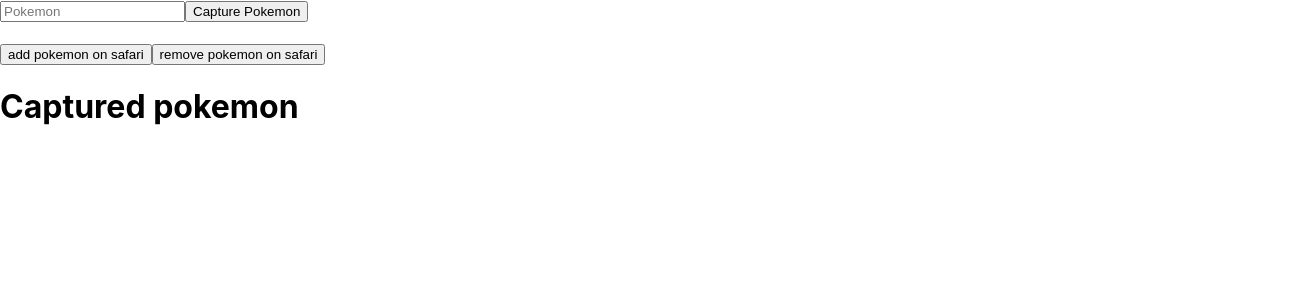
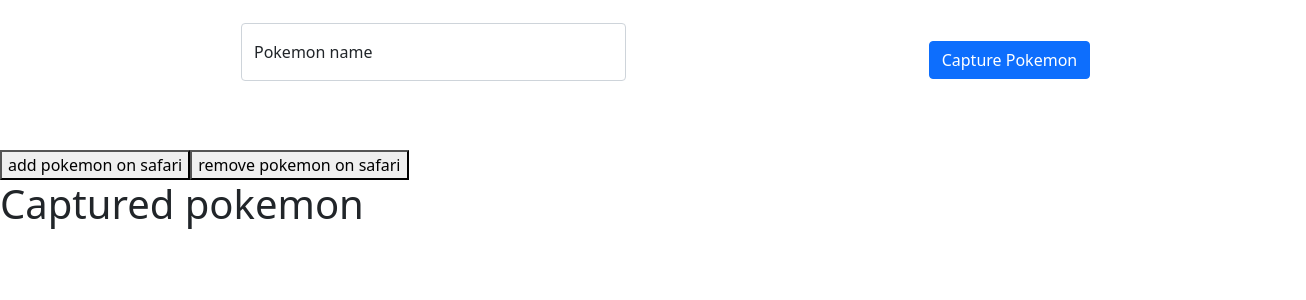
Before and after one commit to MarcoMecenasFilho/safaripokemon, a React (Create React App) app in the folder client/: page / in a window 1280 px wide. Shown: the top 300 px of the page, 1306 px wide, since content can reach past the window. Built offline with nearby package versions, Linux system fonts and the light colour scheme.

Commit message:
arruma layout da barra de busca

```diff
--- a/client/package.json
+++ b/client/package.json
@@ -7,7 +7,9 @@
     "@testing-library/react": "^12.1.4",
     "@testing-library/user-event": "^13.5.0",
     "axios": "^0.26.1",
+    "bootstrap": "^5.1.3",
     "react": "^17.0.2",
+    "react-bootstrap": "^2.2.1",
     "react-dom": "^17.0.2",
     "react-scripts": "5.0.0",
     "web-vitals": "^2.1.4"
--- a/client/src/components/SearchBar.jsx
+++ b/client/src/components/SearchBar.jsx
@@ -1,5 +1,7 @@
 import React,  { useState, useContext } from 'react';
-import  AppContext from '../context/AppContext'
+import  AppContext from '../context/AppContext';
+import { Form, Button, FloatingLabel } from 'react-bootstrap';
+import '../style/searchBar.css';
 
 export default function SearchBar() {
 
@@ -40,12 +42,19 @@ async function getPokemon(e)  {
 
   }
   return (
-    <div>
-      <form onSubmit={(e) => getPokemon(e)}>
-        <input type='text' placeholder='Pokemon' onChange={(e) => handleChange(e)} />
-        <button  type='submit'>Capture Pokemon</button>
-        <h1>{statusReq}</h1>
-      </form>
+    <div className='form-div'>
+      <Form onSubmit={(e) => getPokemon(e)}>
+        <div className='form-div-input'>
+          <FloatingLabel
+            controlId="floatingInput"
+            label="Pokemon name"
+            className="mb-3 input" >
+            <Form.Control  type="text" onChange={(e) => handleChange(e)} placeholder='Pokemon' required />
+          </FloatingLabel>
+          <Button  type='submit'>Capture Pokemon</Button>
+        </div>
+        <h4>{statusReq}</h4>
+      </Form>
     </div>
   )
 }
--- a/client/src/index.js
+++ b/client/src/index.js
@@ -3,7 +3,8 @@ import ReactDOM from 'react-dom';
 import './index.css';
 import App from './App';
 import reportWebVitals from './reportWebVitals';
-import { BrowserRouter} from 'react-router-dom'
+import { BrowserRouter} from 'react-router-dom';
+import 'bootstrap/dist/css/bootstrap.min.css';
 
 ReactDOM.render(
   <BrowserRouter>
--- /dev/null
+++ b/client/src/style/searchBar.css
@@ -0,0 +1,29 @@
+
+.form-div {
+  align-items: flex-start;
+  display: flex;
+  flex-direction: column;
+  justify-content: space-around;
+  margin-top: 1%;
+}
+
+form {
+  align-items: center;
+  display: flex;
+  flex-direction: column;
+  justify-content: space-around;
+  margin: 10px 0 20px 2%;
+  width: 100%;
+}
+
+.form-div-input {
+  align-items: center;
+  display: flex;
+  justify-content: space-around;
+  margin-bottom: 2%;
+  width: 100%;
+}
+
+.form-div-input input {
+  width: 150% !important;
+}
```
Also changed, not shown: 1 other file (tests, documents, lock files or other folders).
